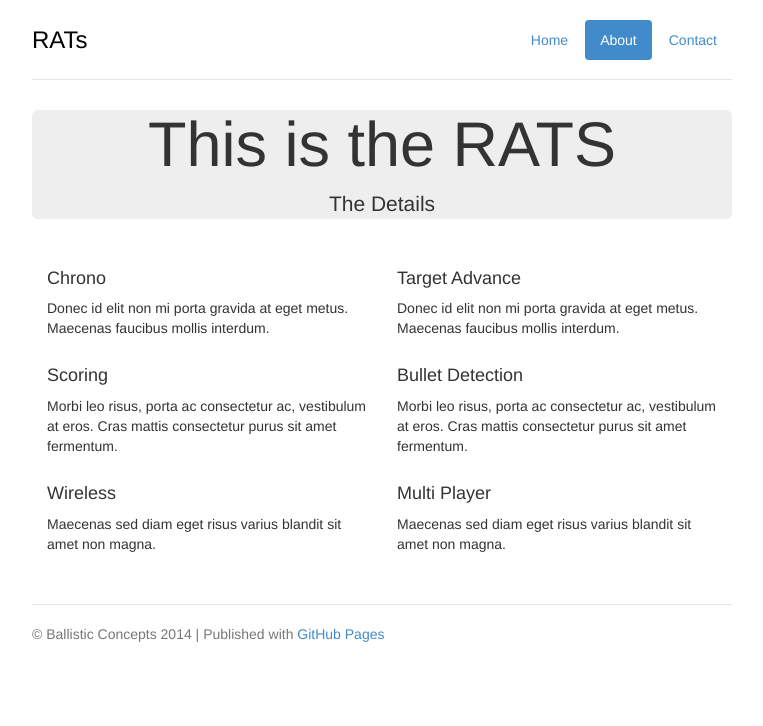
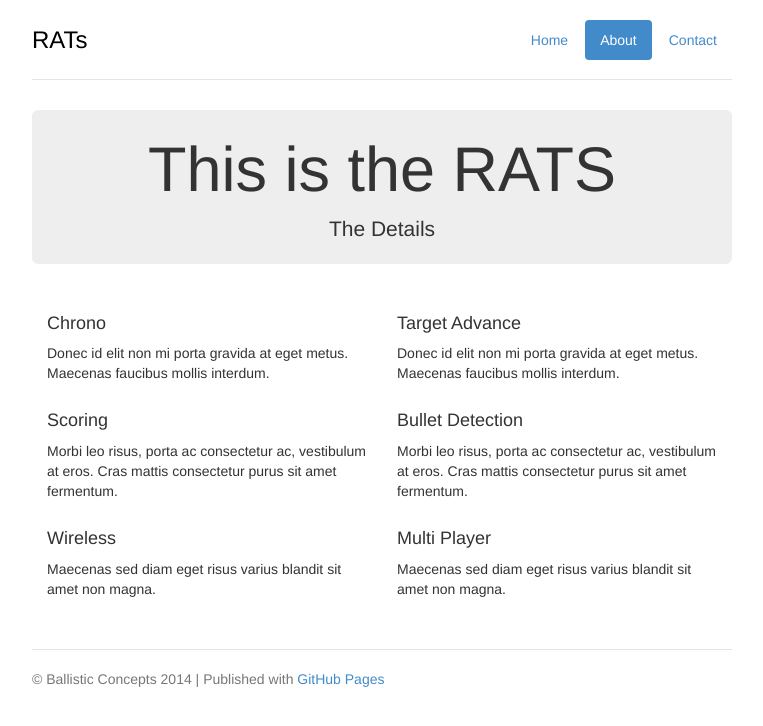
Before and after one commit to petergsimon/petergsimon.github.io, a Jekyll site: the page about/index.html, which Jekyll copies as it is, in a window 1280 px wide. Shown: the top 726 px of the page, without its empty margins (258-1021 px from the left). Built offline with Jekyll 4.4.1, drawn with Linux system fonts in a browser that asks for light colours; Markdown is read by kramdown in place of the engine named in the settings.

Commit message:
adjusting the heading space

```diff
--- a/about/index.html
+++ b/about/index.html
@@ -40,7 +40,7 @@
         </h3>
       </div>
 
-      <div class="jumbotron" style="padding-top:0px; padding-bottom:0px">
+      <div class="jumbotron" style="padding-top:5px; padding-bottom:5px">
         <h1>This is the RATS</h1>
         <p class="lead">The Details</p>
       </div>
--- a/stylesheets/jumbotron-narrow.css
+++ b/stylesheets/jumbotron-narrow.css
@@ -101,3 +101,4 @@
     border-bottom: 0;
   }
 }
+l
```
Also changed, not shown: 2 other files.
